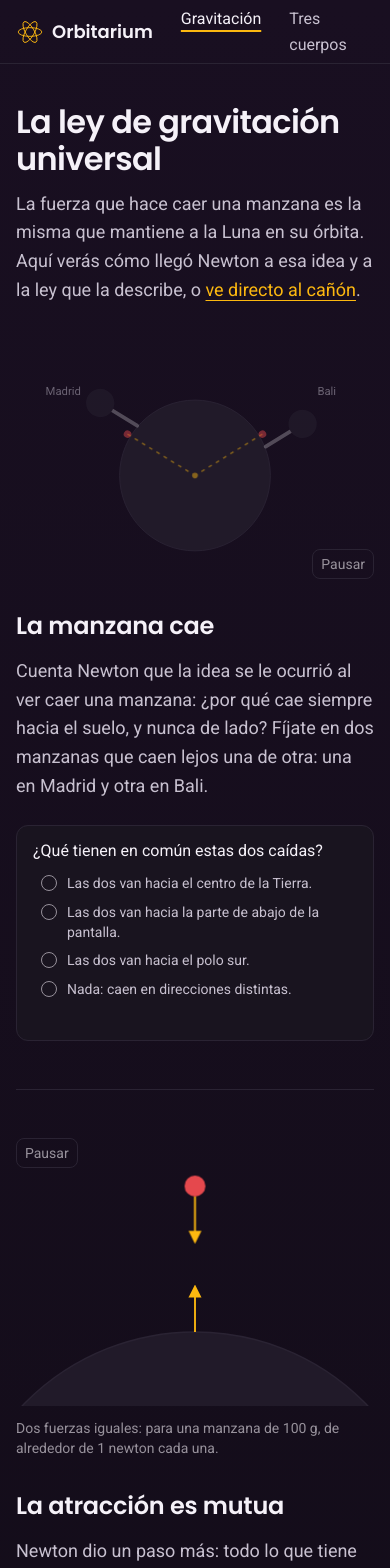
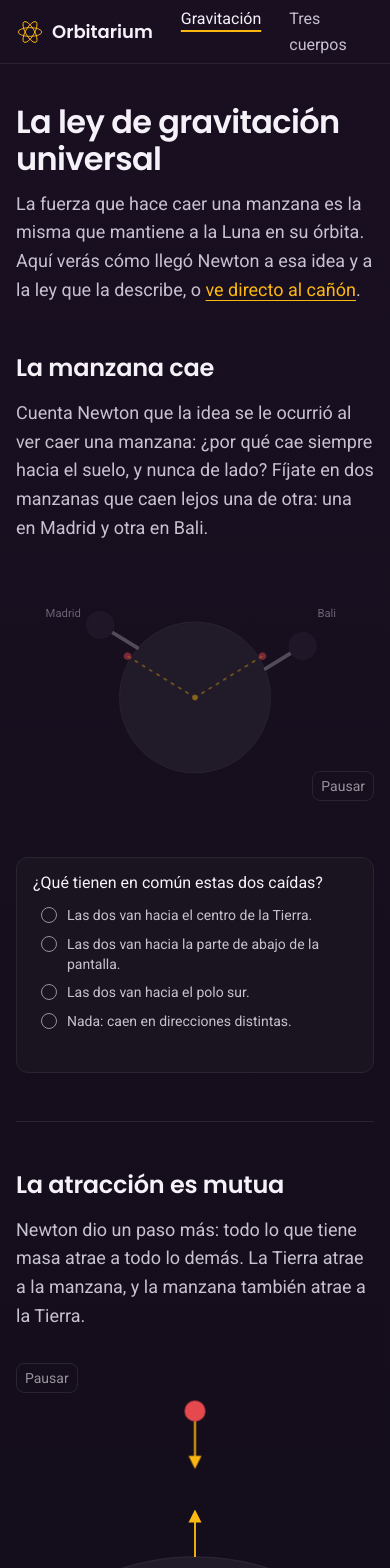
Before and after one commit to mauvies/orbitarium, a Next.js app: page /gravitation in a window 390 px wide. Shown: the top 1568 px of the page. Built offline with nearby package versions, Linux system fonts and the light colour scheme.

Commit message:
feat(lesson): read each part as title, description, picture, question on a phone (spec 04, Decision 4, L15)

```diff
--- a/src/app/gravitation/page.tsx
+++ b/src/app/gravitation/page.tsx
@@ -4,12 +4,12 @@ import { Container } from "@/components/container";
 import { PageHeader } from "@/components/page-header";
 import { es } from "@/content/es";
 import { CannonBand } from "./sections/cannon-band";
-import { FallingPicture, FallingText } from "./sections/falling-step";
-import { LawPicture, LawText } from "./sections/law-step";
-import { MoonPicture, MoonText } from "./sections/moon-step";
-import { MutualPicture, MutualText } from "./sections/mutual-step";
-import { OrbitPicture, OrbitText } from "./sections/orbit-step";
-import { LessonSection } from "./sections/step-layout";
+import { FallingIntro, FallingPicture } from "./sections/falling-step";
+import { LawIntro, LawPicture } from "./sections/law-step";
+import { MoonIntro, MoonPicture } from "./sections/moon-step";
+import { MutualIntro, MutualPicture } from "./sections/mutual-step";
+import { OrbitIntro, OrbitPicture } from "./sections/orbit-step";
+import { LessonSection, StepQuestions } from "./sections/step-layout";
 
 const { title, lead, steps } = es.gravitation;
 
@@ -39,42 +39,42 @@ export default function GravitationPage() {
         <LessonSection
           id="falling"
           title={steps.falling.title}
+          intro={<FallingIntro />}
           picture={<FallingPicture />}
+          questions={<StepQuestions step="falling" />}
           textFirst
-        >
-          <FallingText />
-        </LessonSection>
+        />
         <LessonSection
           id="mutual"
           title={steps.mutual.title}
+          intro={<MutualIntro />}
           picture={<MutualPicture />}
-        >
-          <MutualText />
-        </LessonSection>
+          questions={<StepQuestions step="mutual" />}
+        />
         <LessonSection
           id="moon"
           title={steps.moon.title}
+          intro={<MoonIntro />}
           picture={<MoonPicture />}
+          questions={<StepQuestions step="moon" />}
           textFirst
-        >
-          <MoonText />
-        </LessonSection>
+        />
         <LessonSection
           id="orbit"
           title={steps.orbit.title}
+          intro={<OrbitIntro />}
           picture={<OrbitPicture />}
-        >
-          <OrbitText />
-        </LessonSection>
+          questions={<StepQuestions step="orbit" />}
+        />
         <CannonBand />
         <LessonSection
           id="law"
           title={steps.law.title}
+          intro={<LawIntro />}
           picture={<LawPicture />}
+          questions={<StepQuestions step="law" />}
           textFirst
-        >
-          <LawText />
-        </LessonSection>
+        />
       </div>
     </Container>
   );
--- a/src/app/gravitation/sections/falling-step.tsx
+++ b/src/app/gravitation/sections/falling-step.tsx
@@ -1,6 +1,6 @@
 import { es } from "@/content/es";
 import { PausableAnimation } from "./pausable-animation";
-import { StepIllustration, StepIntro, StepQuestions } from "./step-layout";
+import { StepIllustration, StepIntro } from "./step-layout";
 
 const { intro, illustration } = es.gravitation.steps.falling;
 
@@ -58,13 +58,8 @@ export function FallingPicture() {
   );
 }
 
-export function FallingText() {
-  return (
-    <>
-      <StepIntro>{intro}</StepIntro>
-      <StepQuestions step="falling" />
-    </>
-  );
+export function FallingIntro() {
+  return <StepIntro>{intro}</StepIntro>;
 }
 
 /** A tree on the ground, its apple resting below the crown. */
--- a/src/app/gravitation/sections/law-step.tsx
+++ b/src/app/gravitation/sections/law-step.tsx
@@ -1,5 +1,5 @@
 import { es } from "@/content/es";
-import { StepIntro, StepQuestions } from "./step-layout";
+import { StepIntro } from "./step-layout";
 
 const { intro } = es.gravitation.steps.law;
 const { law } = es.gravitation;
@@ -41,12 +41,11 @@ export function LawPicture() {
   );
 }
 
-export function LawText() {
+export function LawIntro() {
   return (
     <>
       <StepIntro>{intro}</StepIntro>
       <p className="mt-3 max-w-[60ch]">{law.constant}</p>
-      <StepQuestions step="law" />
     </>
   );
 }
--- a/src/app/gravitation/sections/moon-step.tsx
+++ b/src/app/gravitation/sections/moon-step.tsx
@@ -1,5 +1,5 @@
 import { es } from "@/content/es";
-import { StepIllustration, StepIntro, StepQuestions } from "./step-layout";
+import { StepIllustration, StepIntro } from "./step-layout";
 
 const { intro, illustration } = es.gravitation.steps.moon;
 
@@ -86,11 +86,6 @@ export function MoonPicture() {
   );
 }
 
-export function MoonText() {
-  return (
-    <>
-      <StepIntro>{intro}</StepIntro>
-      <StepQuestions step="moon" />
-    </>
-  );
+export function MoonIntro() {
+  return <StepIntro>{intro}</StepIntro>;
 }
--- a/src/app/gravitation/sections/mutual-step.tsx
+++ b/src/app/gravitation/sections/mutual-step.tsx
@@ -1,6 +1,6 @@
 import { es } from "@/content/es";
 import { PausableAnimation } from "./pausable-animation";
-import { StepIllustration, StepIntro, StepQuestions } from "./step-layout";
+import { StepIllustration, StepIntro } from "./step-layout";
 
 const { intro, illustration } = es.gravitation.steps.mutual;
 
@@ -62,13 +62,8 @@ export function MutualPicture() {
   );
 }
 
-export function MutualText() {
-  return (
-    <>
-      <StepIntro>{intro}</StepIntro>
-      <StepQuestions step="mutual" />
-    </>
-  );
+export function MutualIntro() {
+  return <StepIntro>{intro}</StepIntro>;
 }
 
 function Arrow({ fromY, toY }: { fromY: number; toY: number }) {
--- a/src/app/gravitation/sections/orbit-step.tsx
+++ b/src/app/gravitation/sections/orbit-step.tsx
@@ -1,6 +1,6 @@
 import { CannonThumbnail } from "@/app/(home)/cannon-thumbnail";
 import { es } from "@/content/es";
-import { StepIntro, StepQuestions } from "./step-layout";
+import { StepIntro } from "./step-layout";
 
 const { intro } = es.gravitation.steps.orbit;
 
@@ -13,11 +13,6 @@ export function OrbitPicture() {
   );
 }
 
-export function OrbitText() {
-  return (
-    <>
-      <StepIntro>{intro}</StepIntro>
-      <StepQuestions step="orbit" />
-    </>
-  );
+export function OrbitIntro() {
+  return <StepIntro>{intro}</StepIntro>;
 }
--- a/src/app/gravitation/sections/step-layout.tsx
+++ b/src/app/gravitation/sections/step-layout.tsx
@@ -4,40 +4,49 @@ import type { StepId } from "../steps";
 import { CheckQuestion } from "./check-question";
 
 /**
- * One part of the lesson: its text and questions on one side, its picture on
- * the other. Narrow screens show the picture first; from 1,024 px the two sit
- * side by side, and `textFirst` puts the text on the left.
+ * One part of the lesson. Narrow screens read its title, its description, its
+ * picture and its question, in that order, which is also the tab order. From
+ * 1,024 px the text (title, description and question) fills one column and
+ * the picture the other, centred beside it; `textFirst` puts the text on the
+ * left. The empty first and last rows centre the text against the picture.
  */
 export function LessonSection({
   id,
   title,
+  intro,
   picture,
+  questions,
   textFirst = false,
-  children,
 }: {
   id: StepId;
   title: string;
+  intro: ReactNode;
   picture: ReactNode;
+  questions: ReactNode;
   textFirst?: boolean;
-  children: ReactNode;
 }) {
+  const text = textFirst ? "lg:col-start-1" : "lg:col-start-2";
+  const side = textFirst ? "lg:col-start-2" : "lg:col-start-1";
   return (
     <section
       id={id}
       aria-labelledby={`${id}-title`}
       className="scroll-mt-8 py-12 lg:py-16"
     >
-      <div className="grid gap-8 lg:grid-cols-2 lg:items-center lg:gap-16">
-        <div>{picture}</div>
-        <div className={textFirst ? "lg:order-first" : ""}>
-          <h2
-            id={`${id}-title`}
-            className="font-heading font-semibold text-section text-strong"
-          >
-            {title}
-          </h2>
-          {children}
+      <div className="grid lg:grid-cols-2 lg:grid-rows-[1fr_auto_auto_auto_1fr] lg:gap-x-16">
+        <h2
+          id={`${id}-title`}
+          className={`font-heading font-semibold text-section text-strong lg:row-start-2 ${text}`}
+        >
+          {title}
+        </h2>
+        <div className={`lg:row-start-3 ${text}`}>{intro}</div>
+        <div
+          className={`my-8 lg:row-span-5 lg:row-start-1 lg:my-0 lg:self-center ${side}`}
+        >
+          {picture}
         </div>
+        <div className={`lg:row-start-4 ${text}`}>{questions}</div>
       </div>
     </section>
   );
```
Also changed, not shown: 1 other file (tests, documents, lock files or other folders).
